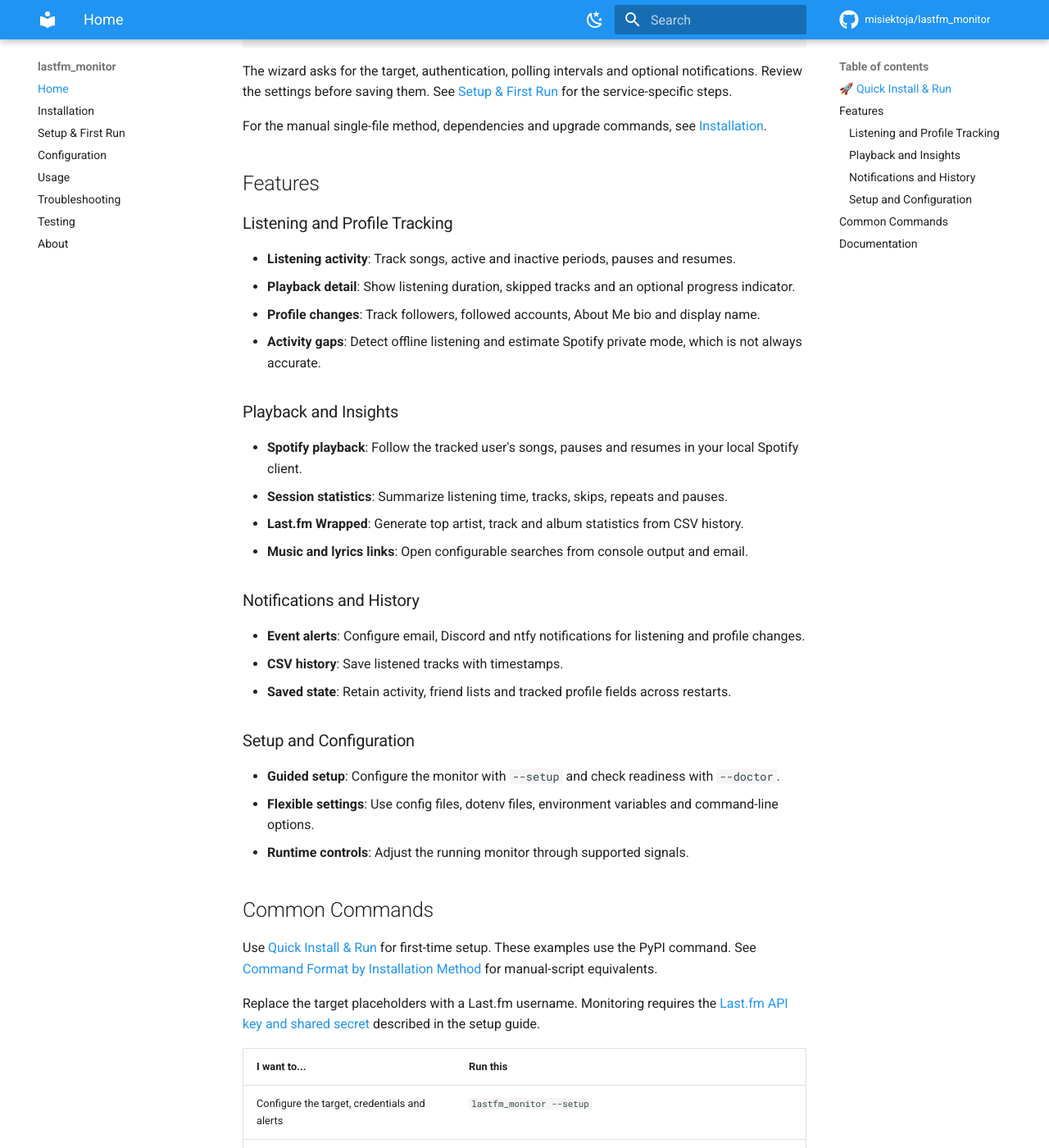
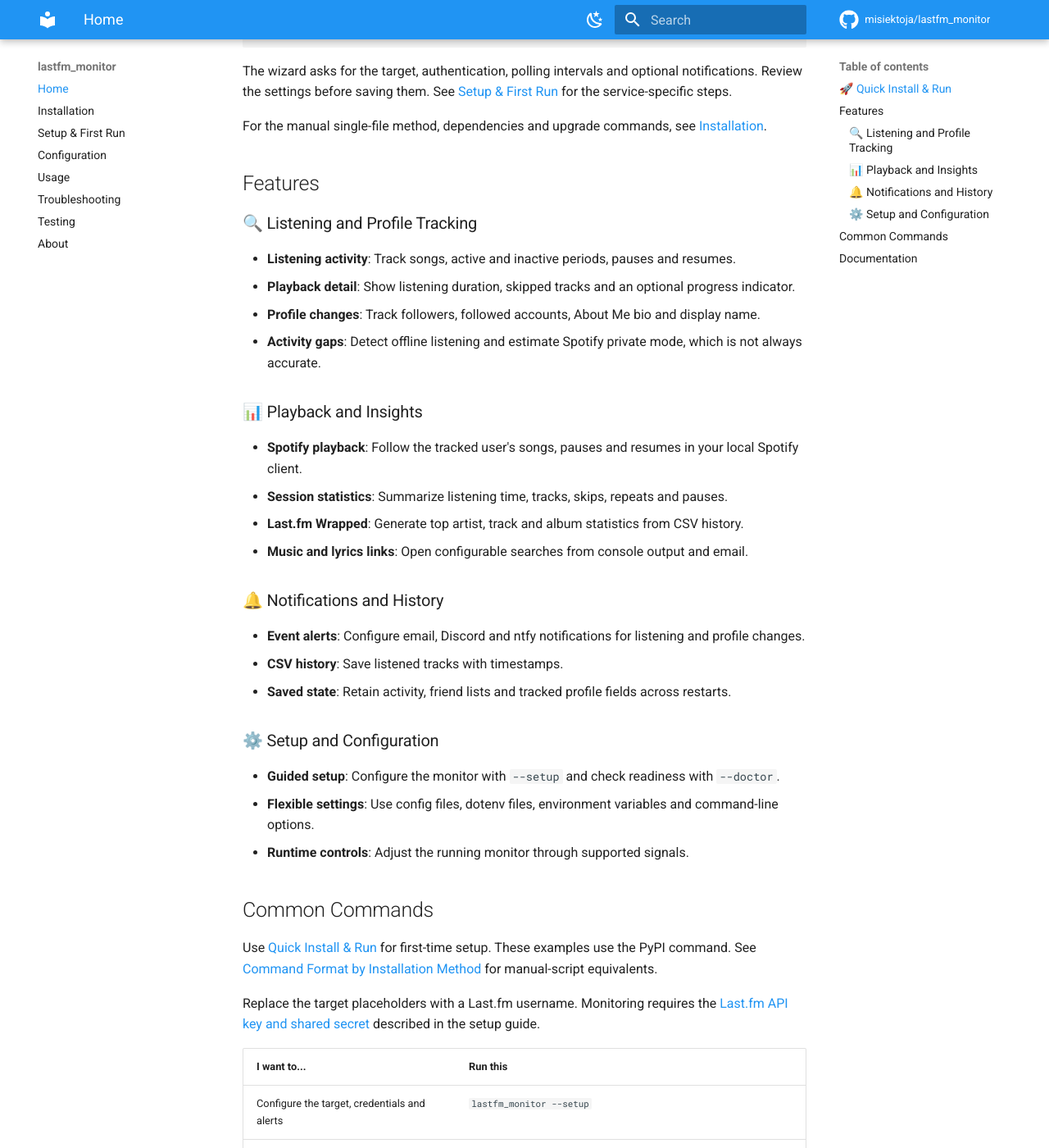
Before and after one commit to misiektoja/lastfm_monitor, an MkDocs documentation site: the page built from docs/index.md, in a window 1280 px wide and 1400 px high, scrolled down 935 px. Shown: the whole window at 82% size. Built offline with MkDocs 1.6.1 and Material for MkDocs 9.7.7, drawn with Linux system fonts in a browser that asks for light colours; comment, search, counter and statistics services are not loaded.

Commit message:
docs(site): align feature heading icons with sibling monitors

```diff
--- a/docs/index.md
+++ b/docs/index.md
@@ -29,27 +29,27 @@
 
 ## Features
 
-### Listening and Profile Tracking
+### 🔍 Listening and Profile Tracking
 
 * **Listening activity**: Track songs, active and inactive periods, pauses and resumes.
 * **Playback detail**: Show listening duration, skipped tracks and an optional progress indicator.
 * **Profile changes**: Track followers, followed accounts, About Me bio and display name.
 * **Activity gaps**: Detect offline listening and estimate Spotify private mode, which is not always accurate.
 
-### Playback and Insights
+### 📊 Playback and Insights
 
 * **Spotify playback**: Follow the tracked user's songs, pauses and resumes in your local Spotify client.
 * **Session statistics**: Summarize listening time, tracks, skips, repeats and pauses.
 * **Last.fm Wrapped**: Generate top artist, track and album statistics from CSV history.
 * **Music and lyrics links**: Open configurable searches from console output and email.
 
-### Notifications and History
+### 🔔 Notifications and History
 
 * **Event alerts**: Configure email, Discord and ntfy notifications for listening and profile changes.
 * **CSV history**: Save listened tracks with timestamps.
 * **Saved state**: Retain activity, friend lists and tracked profile fields across restarts.
 
-### Setup and Configuration
+### ⚙️ Setup and Configuration
 
 * **Guided setup**: Configure the monitor with `--setup` and check readiness with `--doctor`.
 * **Flexible settings**: Use config files, dotenv files, environment variables and command-line options.
```
Also changed, not shown: README.md (+4 -4 lines).
